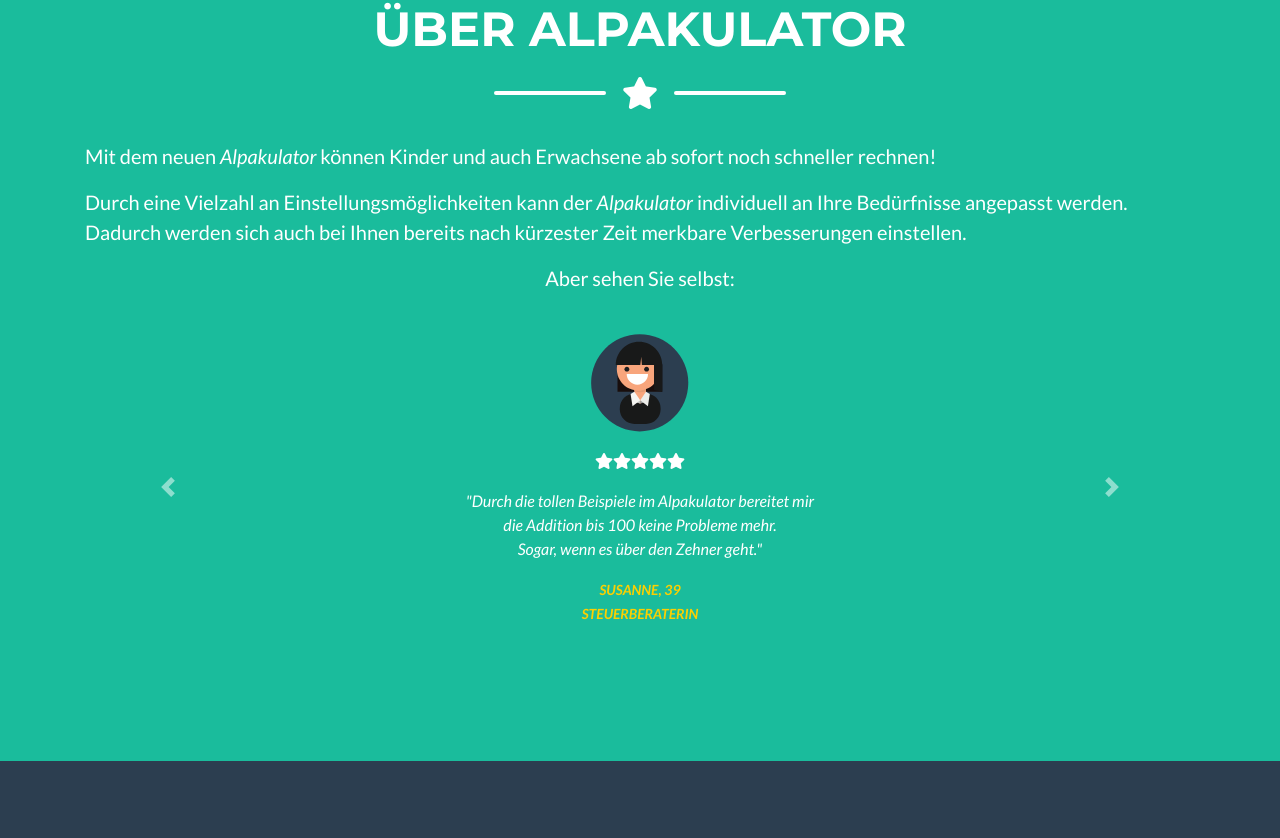
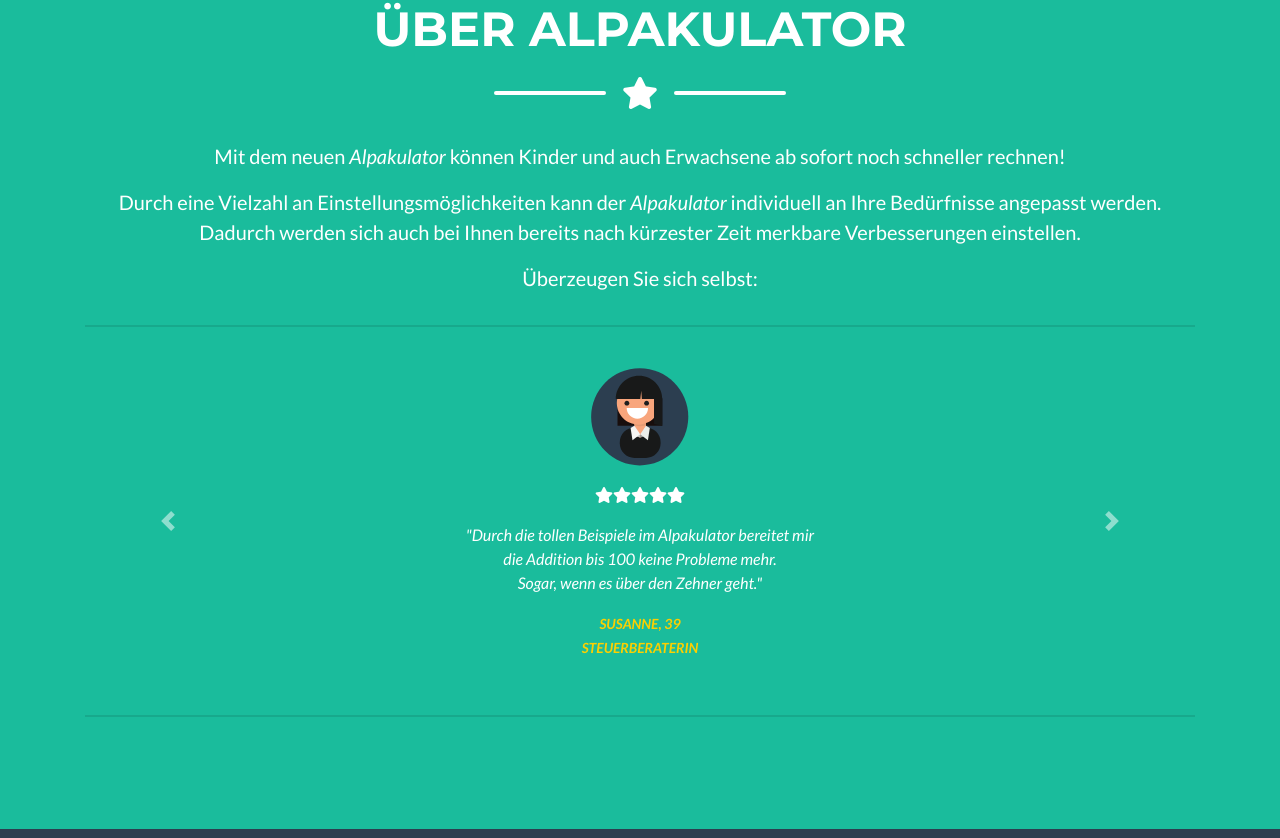
Before and after one commit to Manuel0815/rechenmeister3000, a website with bundled scripts: page index.html in a window 1280 px wide. Shown: the part 1579-2417 px from the top of the page. Built offline with nearby package versions, Linux system fonts and the light colour scheme.

Commit message:
center text

```diff
--- a/index.html
+++ b/index.html
@@ -270,23 +270,24 @@
 
       <!-- About Section Content -->
       <div class="row">
-        <div class="col-12 ml-auto">
+        <div class="col-12 ml-auto text-center">
           <p class="lead">Mit dem neuen <i>Alpakulator</i> können Kinder und auch Erwachsene ab sofort
             <b>noch schneller</b> rechnen!</p>
         </div>
       </div>
       <div class="row">
-        <div class="col-12 mr-auto">
+        <div class="col-12 mr-auto text-center">
           <p class="lead">Durch eine Vielzahl an Einstellungsmöglichkeiten kann der <i>Alpakulator</i>
             individuell an Ihre Bedürfnisse angepasst werden. Dadurch werden sich auch bei Ihnen bereits nach kürzester
             Zeit merkbare Verbesserungen einstellen.</p>
         </div>
       </div>
       <div class="row">
-        <div class="col-12 lead text-center">
-          <p>Aber sehen Sie selbst:</p>
+        <div class="col-12 text-center lead">
+          <p><b>Überzeugen Sie sich selbst:</b></p>
         </div>
       </div>
+      <hr>
       <div id="carouselContent" class="carousel slide" data-ride="carousel">
         <div class="carousel-inner" role="listbox">
           <div class="carousel-item active text-center p-4">
@@ -340,6 +341,7 @@
           <span class="sr-only">Next</span>
         </a>
       </div>
+      <hr>
     </div>
   </section>
 
```
